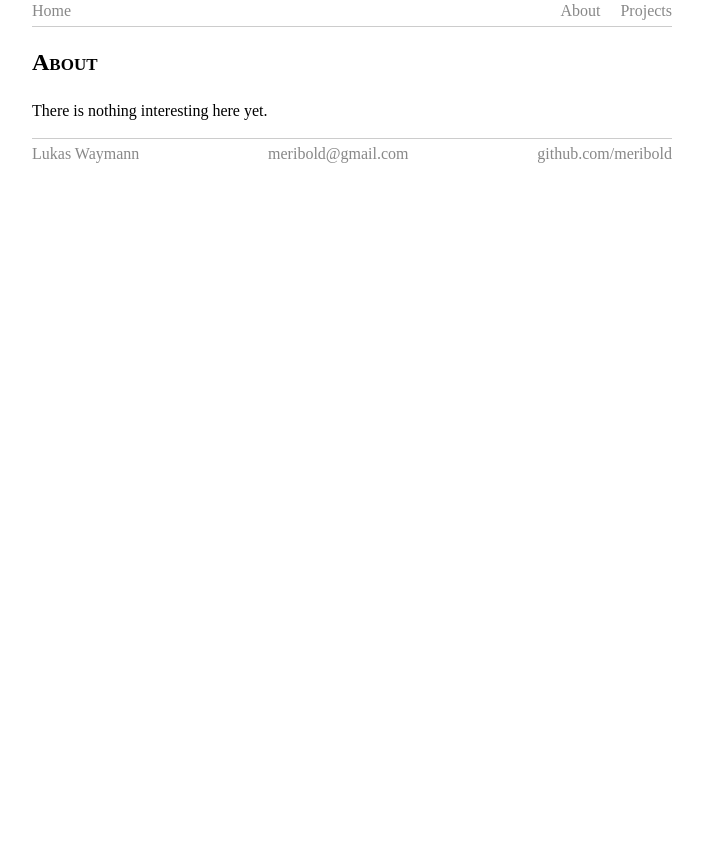
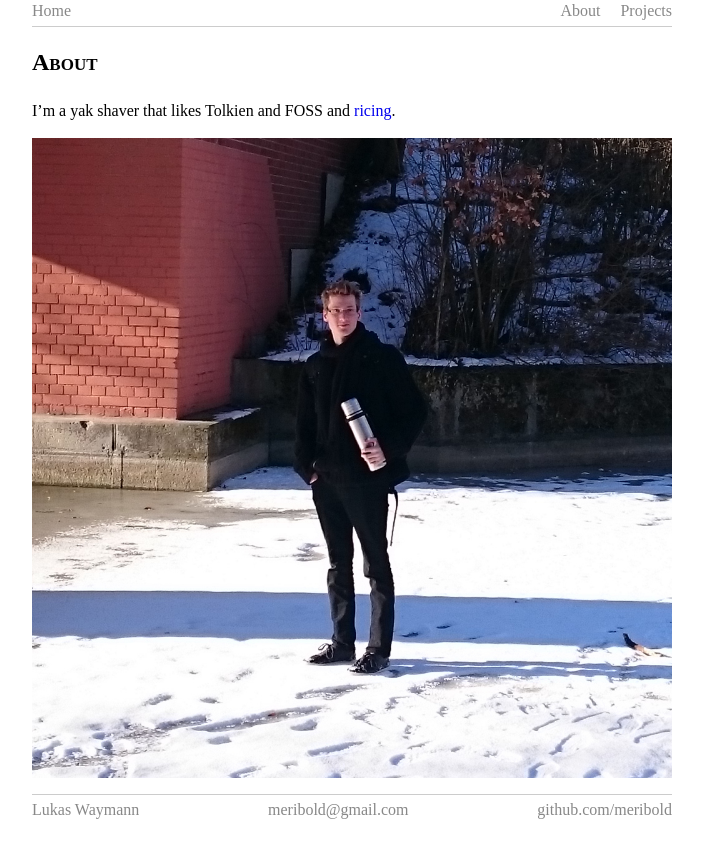
Before and after one commit to meribold/meribold.org, a Jekyll site: the page built from about.md, in a window 1280 px wide. Shown: the top 858 px of the page, without its empty margins (288-991 px from the left). Built offline with Jekyll 4.4.1, drawn with Linux system fonts in a browser that asks for light colours.

Commit message:
Add image of myself and update about page

```diff
--- a/about.md
+++ b/about.md
@@ -4,4 +4,11 @@ title: About
 permalink: /about/
 ---
 
-There is nothing interesting here yet.
+I'm a yak shaver that likes Tolkien and FOSS and [ricing][dotfiles].
+
+![me]
+
+[dotfiles]: https://github.com/meribold/dotfiles
+[me]: {{ site.url }}/assets/me.jpg
+
+<!-- vim: set tw=90 sts=-1 sw=4 et spell: -->
--- a/assets/main.css
+++ b/assets/main.css
@@ -51,6 +51,12 @@ pre > code {
   padding-left: 0;
 }
 
+/* Images */
+img {
+  max-width: 100%;
+  vertical-align: middle;
+}
+
 .post-list {
   list-style: none;
   margin-left: 0;
```
Also changed, not shown: assets/me.jpg (added).
